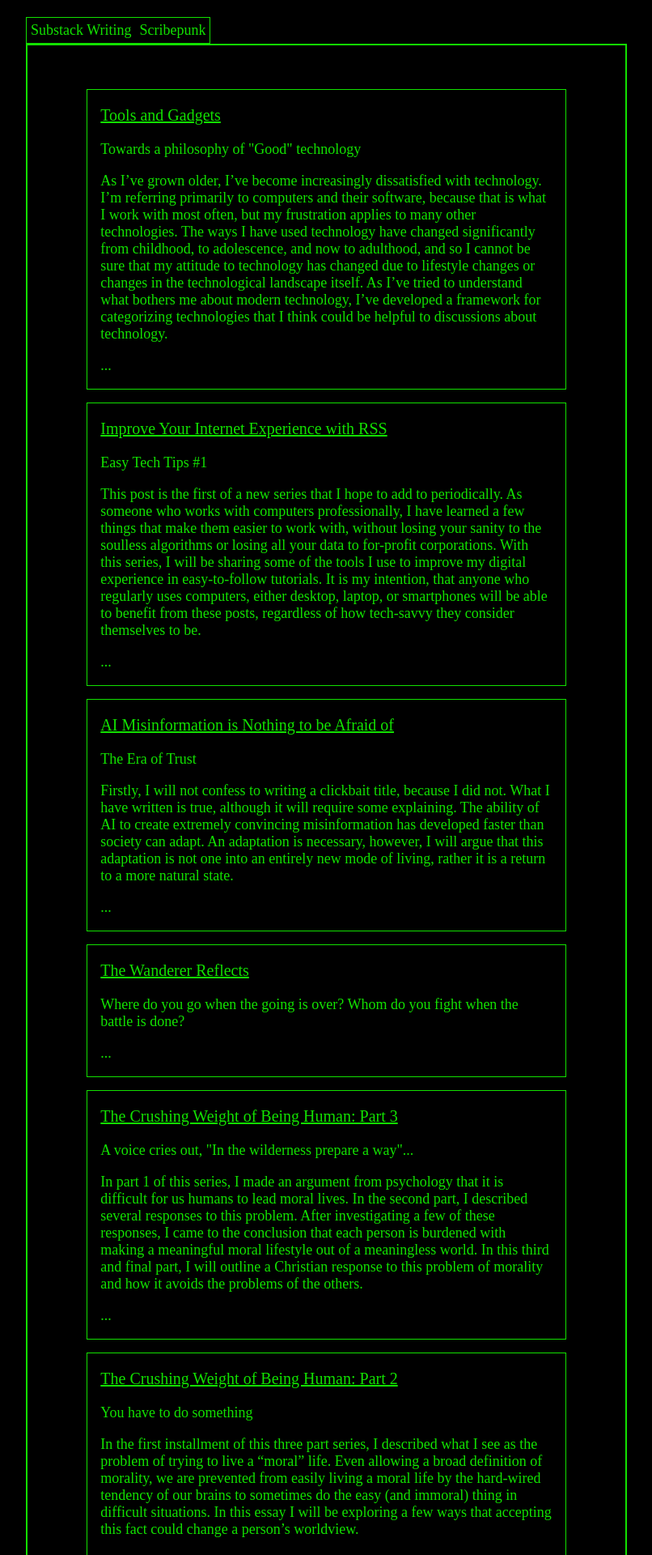
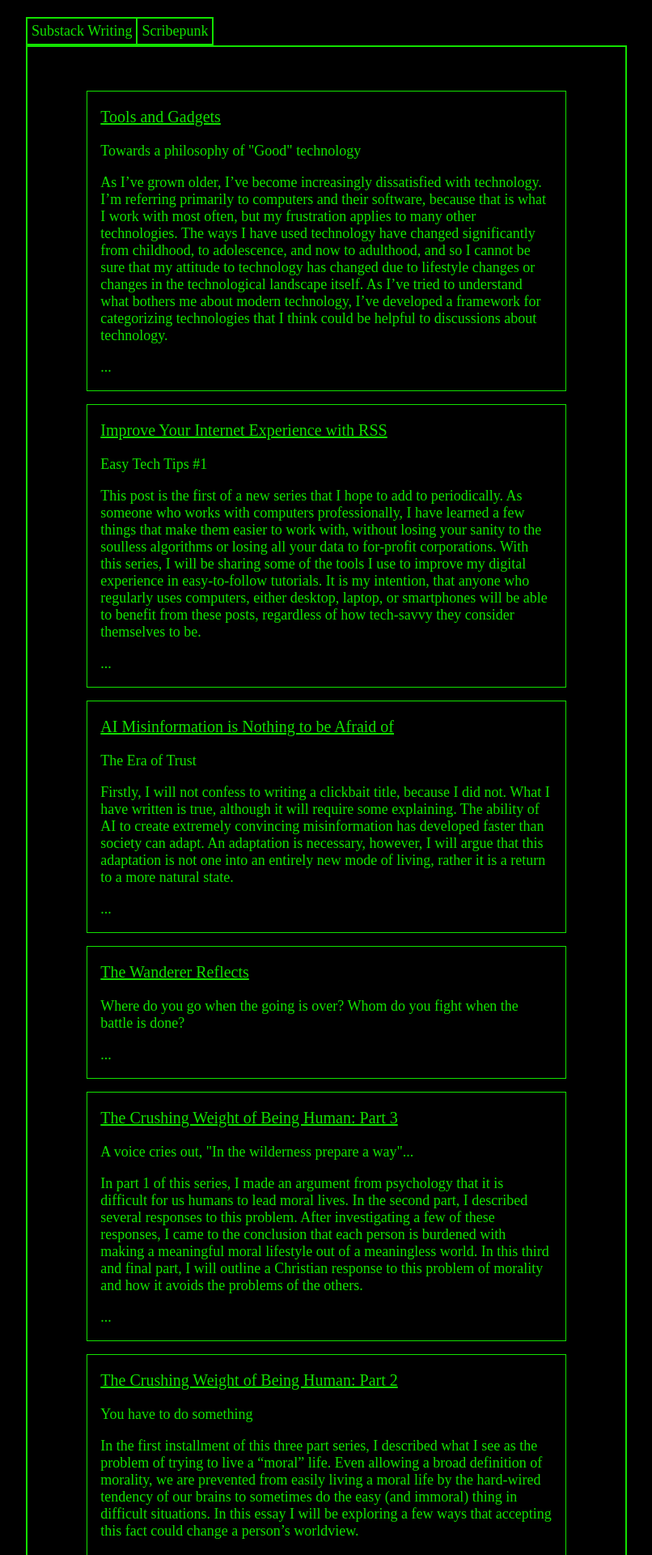
Before and after one commit to Leech-Boy/scribepunk, a Jekyll site: the page built from index.html, in a window 1280 px wide. Shown: the top 1920 px of the page at 81% size, without its empty margins (229-1035 px from the left). Built offline with Jekyll 4.4.1, drawn with Linux system fonts in a browser that asks for light colours.

Commit message:
Fix button styles

```diff
--- a/_sass/styles.scss
+++ b/_sass/styles.scss
@@ -49,6 +49,8 @@ hr {
 .menu-button {
   padding: 5px;
   margin: 0px;
+  border-style: solid;
+  border-width: 1px;
   text-decoration-line: none;
 }
 
```
